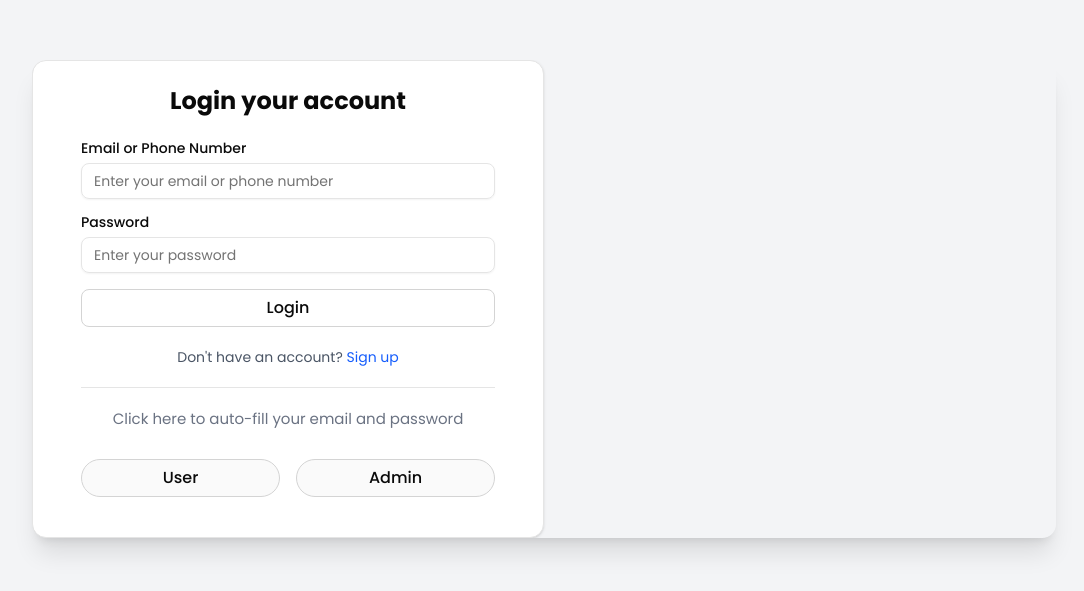
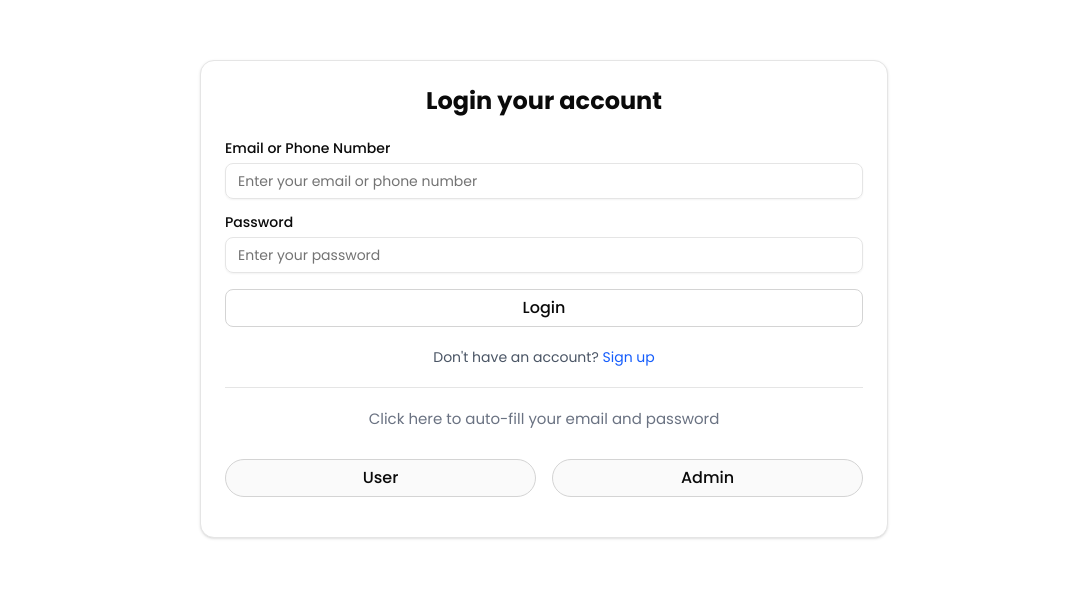
Before and after one commit to Ishtiak007/Programming-Hero-Task-Frontend, a Next.js app: page /login in a window 1280 px wide. Shown: the part 101-692 px from the top of the page, without its empty margins (96-1180 px from the left). Built offline with nearby package versions, Linux system fonts and the light colour scheme.

Commit message:
login form created for login user

```diff
--- a/src/components/modules/Auth/Login/LoginForm.tsx
+++ b/src/components/modules/Auth/Login/LoginForm.tsx
@@ -70,12 +70,11 @@ export default function LoginForm() {
     setValue("password", "123456Aa!");
   };
   return (
-    <div className="flex min-h-screen items-center justify-center bg-gray-100 p-4">
-      <div className="grid grid-cols-1 lg:grid-cols-2 w-full max-w-screen-lg rounded-xl overflow-hidden shadow-xl">
-        <div>
-          <Card className="w-full md:p-6">
+    <div className="min-h-screen h-screen w-full max-w-3xl flex items-center justify-center  p-4 mx-auto">
+      <div className="w-full md:p-6">
+        <Card className="w-full">
           <CardHeader>
-              <CardTitle className=" text-xl lg:text-2xl font-bold text-center">
+            <CardTitle className="text-xl lg:text-2xl font-bold text-center">
               Login your account
             </CardTitle>
           </CardHeader>
@@ -120,7 +119,7 @@ export default function LoginForm() {
                 />
                 <button
                   type="submit"
-                    className="hover:cursor-pointer border border-neutral-300 px-4 flex py-[6px] gap-3 items-center justify-center font-medium rounded-md transition-all duration-300 ease-in-out hover:bg-teal-700 hover:text-white  my-4 mt-2 w-full"
+                  className="hover:cursor-pointer border border-neutral-300 px-4 flex py-[6px] gap-3 items-center justify-center font-medium rounded-md transition-all duration-300 ease-in-out hover:bg-indigo-500 hover:text-white my-4 mt-2 w-full"
                 >
                   {isSubmitting ? "Logging..." : "Login"}
                 </button>
@@ -141,15 +140,15 @@ export default function LoginForm() {
               <div className="flex flex-col gap-4 md:flex-row">
                 <button
                   onClick={handleUserAutoFillButton}
-                    type="submit"
-                    className="hover:cursor-pointer border border-neutral-300 px-4 flex py-[6px] gap-3 items-center justify-center font-medium rounded-full transition-all duration-300 ease-in-out hover:bg-teal-700 hover:text-white  my-4 mt-2 w-full flex-1  bg-zinc-50"
+                  type="button"
+                  className="hover:cursor-pointer border border-neutral-300 px-4 flex py-[6px] gap-3 items-center justify-center font-medium rounded-full transition-all duration-300 ease-in-out hover:bg-indigo-500 hover:text-white my-4 mt-2 w-full flex-1 bg-zinc-50"
                 >
                   User
                 </button>
                 <button
                   onClick={handleAdminAutoFillButton}
-                    type="submit"
-                    className="hover:cursor-pointer border border-neutral-300 px-4 flex py-[6px] gap-3 items-center justify-center font-medium rounded-full transition-all duration-300 ease-in-out hover:bg-teal-700 hover:text-white  my-4 mt-2 w-full flex-1 bg-zinc-50"
+                  type="button"
+                  className="hover:cursor-pointer border border-neutral-300 px-4 flex py-[6px] gap-3 items-center justify-center font-medium rounded-full transition-all duration-300 ease-in-out hover:bg-indigo-500 hover:text-white my-4 mt-2 w-full flex-1 bg-zinc-50"
                 >
                   Admin
                 </button>
@@ -159,6 +158,5 @@ export default function LoginForm() {
         </Card>
       </div>
     </div>
-    </div>
   );
 }
```
Lines whose indentation alone changed are shown as unchanged.
